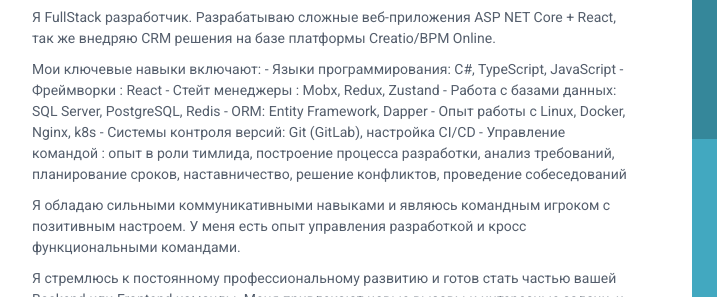
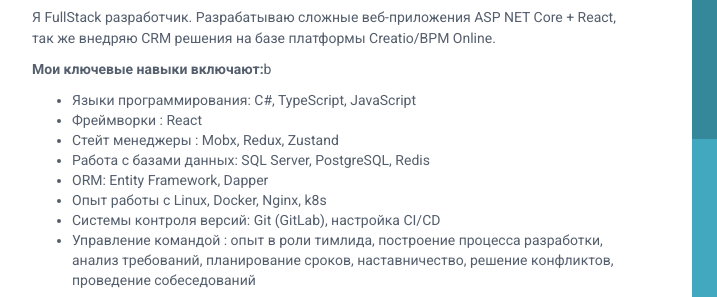
Before and after one commit to MaksimSimpleCode/MaksimSimpleCode, a plain HTML site: page index.html in a window 1280 px wide. Shown: the part 164-461 px from the top of the page, 188-905 px from the left. Drawn offline with Linux system fonts and the light colour scheme.

Commit message:
Update index.html

```diff
--- a/index.html
+++ b/index.html
@@ -77,15 +77,17 @@
                   <p> Я FullStack разработчик. Разрабатываю сложные веб-приложения ASP NET Core + React, так же внедряю CRM решения на базе платформы Creatio/BPM Online.
                   </p>
                   <p>
-                     Мои ключевые навыки включают:
-                        - Языки программирования: C#, TypeScript, JavaScript
-                        - Фреймворки : React
-                        - Стейт менеджеры : Mobx, Redux, Zustand
-                        - Работа с базами данных: SQL Server, PostgreSQL, Redis
-                        - ORM: Entity Framework, Dapper
-                        - Опыт работы с Linux, Docker, Nginx, k8s
-                        - Системы контроля версий: Git (GitLab), настройка CI/CD
-                        - Управление командой : опыт в роли тимлида, построение процесса разработки, анализ требований, планирование сроков, наставничество, решение конфликтов, проведение собеседований
+                    <b> Мои ключевые навыки включают:</b>b
+                     <ul>
+                        <li> Языки программирования: C#, TypeScript, JavaScript</li>
+                        <li> Фреймворки : React </li>
+                        <li> Стейт менеджеры : Mobx, Redux, Zustand</li>
+                        <li> Работа с базами данных: SQL Server, PostgreSQL, Redis</li>
+                        <li> ORM: Entity Framework, Dapper</li>
+                        <li> Опыт работы с Linux, Docker, Nginx, k8s</li>
+                        <li> Системы контроля версий: Git (GitLab), настройка CI/CD</li>
+                       <li> Управление командой : опыт в роли тимлида, построение процесса разработки, анализ требований, планирование сроков, наставничество, решение конфликтов, проведение собеседований</li>
+                     </ul>
                   </p>
                   <p>
                      Я обладаю сильными коммуникативными навыками и являюсь командным игроком с позитивным настроем. У меня есть опыт управления разработкой и кросс функциональными командами.
```
